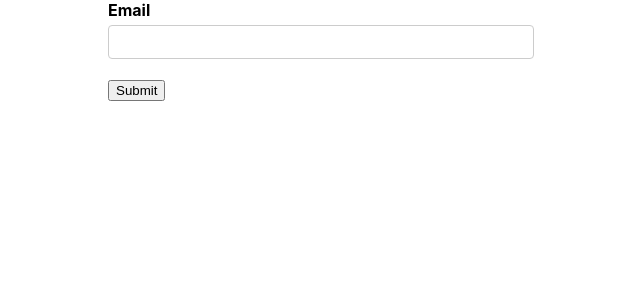
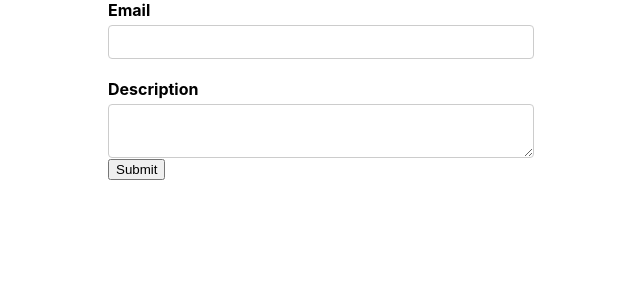
Before and after one commit to pradeep2165/react-formic, a React (Create React App) app: page / in a window 1280 px wide. Shown: the top 300 px of the page, without its empty margins (319-959 px from the left). Built offline with nearby package versions, Linux system fonts and the light colour scheme.

Commit message:
textarea formik component added

```diff
--- a/src/components/FormikContainer.js
+++ b/src/components/FormikContainer.js
@@ -6,9 +6,11 @@
 function FormikContainer() {
   const initialValues = {
     email: "",
+    description: "",
   };
   const validationSchema = Yup.object({
     email: Yup.string().required("Required"),
+    description: Yup.string().required("Required"),
   });
   const onSubmit = (values) => console.log("From date", values);
 
@@ -17,6 +19,7 @@
       {(formik) => (
         <Form>
           <FormikControl control="input" type="email" name="email" label="Email" />
+          <FormikControl control="textarea" name="description" label="Description" />
           <button type="submit">Submit</button>
         </Form>
       )}
--- a/src/components/FormikControl.js
+++ b/src/components/FormikControl.js
@@ -1,5 +1,6 @@
 import React from "react";
 import Input from "./Input";
+import Textarea from "./Textarea";
 
 function FormikControl(props) {
   const { control, ...rest } = props;
@@ -7,6 +8,7 @@
     case "input":
       return <Input {...rest} />;
     case "textarea":
+      return <Textarea {...rest} />;
     case "select":
     case "radio":
     case "checkout":
--- /dev/null
+++ b/src/components/Textarea.js
@@ -0,0 +1,16 @@
+import { ErrorMessage, Field } from "formik";
+import React from "react";
+import TextError from "./TextError";
+
+function Textarea(props) {
+  const { label, name, ...rest } = props;
+  return (
+    <div>
+      <label htmlFor={name}>{label}</label>
+      <Field as="textarea" id={name} name={name} {...rest} />
+      <ErrorMessage name={name} component={TextError} />
+    </div>
+  );
+}
+
+export default Textarea;
```
